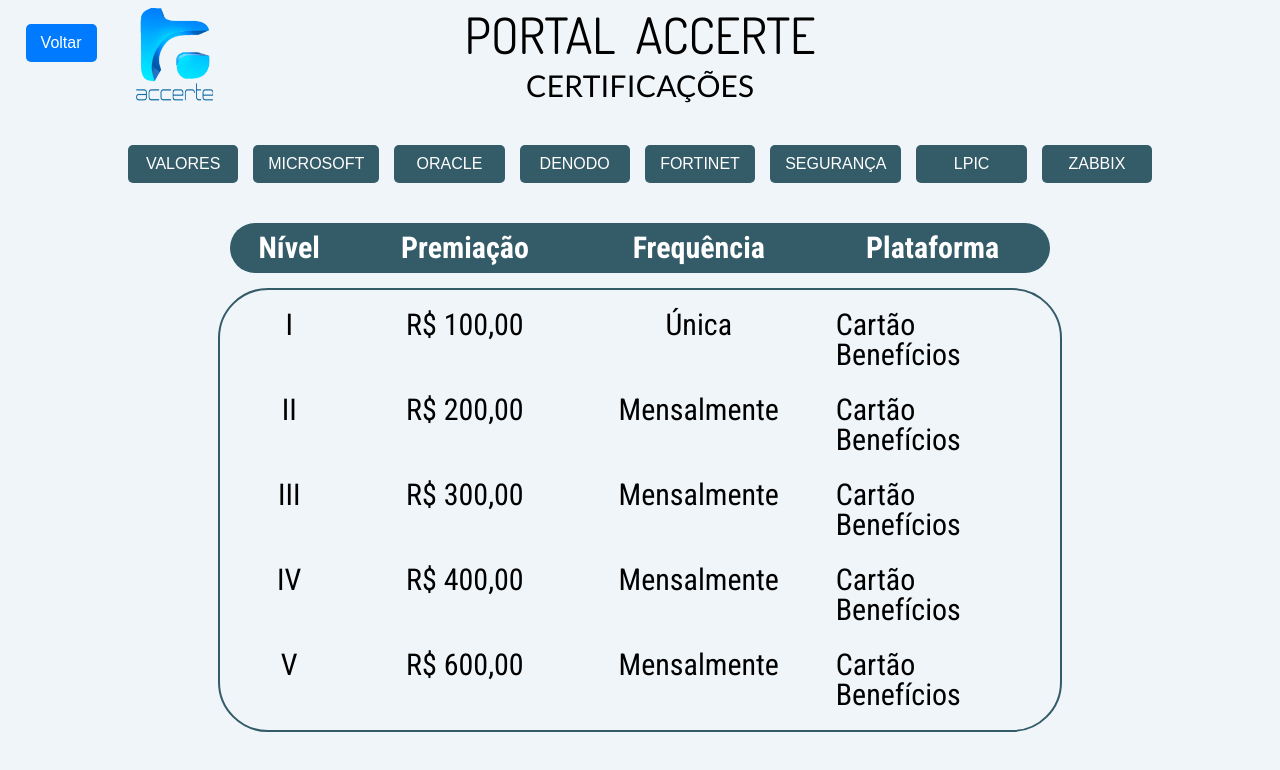
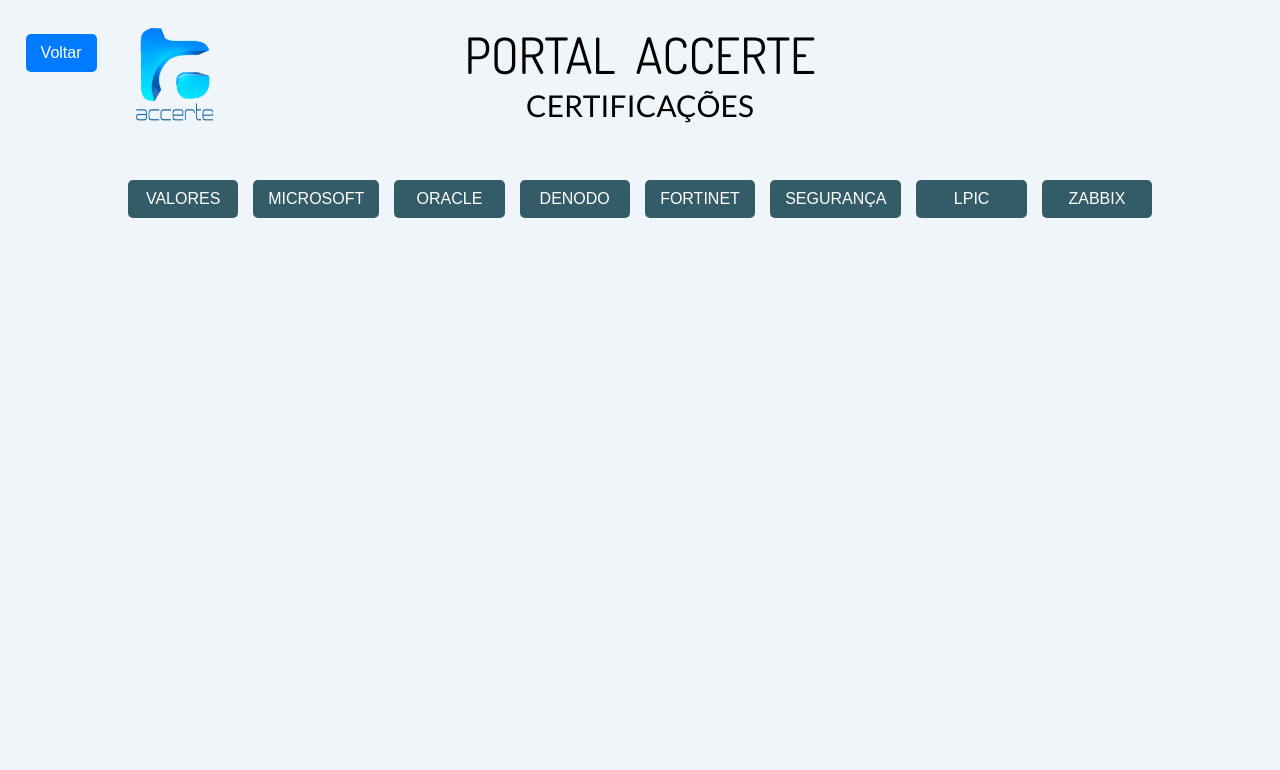
Before and after one commit to anarehder/interno_accerte_front, a React (Vite) app: page /certificacoes in a window 1280 px wide. Shown: the top 770 px of the page. Built offline with nearby package versions, Linux system fonts and the light colour scheme.

Commit message:
feat: title component + certifications list

```diff
--- a/src/components/CertificationsValuesComponent.jsx
+++ b/src/components/CertificationsValuesComponent.jsx
@@ -74,7 +74,7 @@
     border-radius: 50px;
     color: white;
     width: 80%;
-    margin-top: 20px;
+    margin-top: 10px;
 `
 
 const LevelRows = styled.div`
--- /dev/null
+++ b/src/components/TitleComponent.jsx
@@ -0,0 +1,73 @@
+import { Link } from 'react-router-dom';
+import logo from "../assets/LOGO_PNG.png";
+import styled from 'styled-components';
+
+function TitleComponent({pageTitle}) {
+
+    return (
+        <PageContainer>
+            <Link to="/portal">
+                <Button> Voltar </Button>
+            </Link>
+            <TitleContainer>
+                <img src={logo} alt="Logo" />
+                <div>
+                    <p>PORTAL ACCERTE</p>
+                    {pageTitle}
+                </div>
+            </TitleContainer>
+        </PageContainer>
+    )
+}
+
+export default TitleComponent;
+
+const PageContainer = styled.div`
+    width: 100%;
+    position: relative;
+    justify-content: center;
+`
+
+const TitleContainer = styled.div`
+    width: 80%;
+    gap: 15px;
+    justify-content: center;
+    margin-top: 30px;
+    align-items: center;
+    font-family: "Lato", serif;
+    font-weight: 400;
+    font-style: normal;
+    font-size: 30px;
+    div{
+        flex-direction: column;
+        align-items: center;
+        gap: 10px;
+    }
+    p {
+        font-size: 50px;
+        font-family: "Dosis", serif;
+        word-spacing: 10px;
+    }
+    img {
+        width: 100px;
+        position: absolute;
+        left: 10%;
+    }
+}
+`
+
+const Button = styled.button`
+  top: 28%;
+  left: 2%;
+  position: absolute;
+  font-size: 16px;
+  justify-content: center;
+  border: none;
+  border-radius: 5px;
+  cursor: pointer;
+  background-color: ${(props) => (props.color === "clear" ? "#ba1d2a" : "#007bff")};
+  color: white;
+  &:hover {
+    background-color: ${(props) => (props.color === "clear"  ? "#962831" : "#0056b3")};
+  }
+`;
--- a/src/pages/CertificationsPage.jsx
+++ b/src/pages/CertificationsPage.jsx
@@ -1,34 +1,34 @@
 import styled from 'styled-components';
-import { Link } from 'react-router-dom';
-import logo from "../assets/LOGO_PNG.png";
 import CertificationsValueComponent from '../components/CertificationsValuesComponent';
+import { useState } from 'react';
+import TitleComponent from '../components/TitleComponent';
 
 function CertificationsPage() {
+    const partnersList = ["VALORES", "MICROSOFT", "ORACLE", "DENODO", "FORTINET", "SEGURANÇA", "LPIC", "ZABBIX"];
+    const [activeButton, setActiveButton] = useState(null);
+    console.log(activeButton);
+    const handleClick = (label) => {
+      setActiveButton(label);
+    };
 
     return (
         <PageContainer>
-            <Link to="/portal">
-                <Button> Voltar </Button>
-            </Link>
-            <TitleContainer>
-                <img src={logo} alt="Logo"/>
-                <div>
-                <p>PORTAL ACCERTE</p>
-                CERTIFICAÇÕES
-                </div>
-            </TitleContainer>
+            <TitleComponent pageTitle={"CERTIFICAÇÕES"} />
             <ButtonsContainer>
-                <Button>VALORES</Button>
-                <Button>MICROSOFT</Button>
-                <Button>ORACLE</Button>
-                <Button>DENODO</Button>
-                <Button>FORTINET</Button>
-                <Button>SEGURANÇA</Button>
-                <Button>LPIC</Button>
-                <Button>ZABBIX</Button>
+                {partnersList.map((label) => (
+                    <Button
+                        key={label}
+                        active={activeButton === label}
+                        onClick={() => handleClick(label)}
+                    >
+                        {label}
+                        {/* {label} - {activeButton === label && <p>T</p>} */}
+                    </Button>
+                ))}
             </ButtonsContainer>
-
-            <CertificationsValueComponent />
+            {partnersList.map((label) => (
+                activeButton === label && <h1>{label}</h1>))}
+            { activeButton === partnersList[0] && <CertificationsValueComponent /> }
         </PageContainer>
     )
 }
@@ -42,39 +42,6 @@
     flex-direction: column;
     align-items: center;
     gap: 20px;
-    a {
-        position: absolute;
-        left: 2%;
-        top: 3%;
-    }
-`
-
-const TitleContainer = styled.div`
-    width: 80%;
-    gap: 15px;
-    justify-content: center;
-    margin: 10px 0;
-    align-items: center;
-    font-family: "Lato", serif;
-    font-weight: 400;
-    font-style: normal;
-    font-size: 30px;
-    div{
-        flex-direction: column;
-        align-items: center;
-        gap: 10px;
-    }
-    p {
-        font-size: 50px;
-        font-family: "Dosis", serif;
-        word-spacing: 10px;
-    }
-    img {
-        width: 100px;
-        position: absolute;
-        left: 10%;
-    }
-}
 `
 
 const Button = styled.button`
@@ -84,19 +51,14 @@
     border: none;
     border-radius: 5px;
     cursor: pointer;
-  background-color: ${(props) => (props.color === "clear" ? "#ba1d2a" : "#007bff")};
     color: white;
-
+    background-color: ${({ active }) => (active ? "black" : "#345B68")};
     &:hover {
-    background-color: ${(props) => (props.color === "clear"  ? "#962831" : "#0056b3")};
-  }
+        background-color: ${({ active }) => (active ? "rgb(141, 171, 181)" : "black")};
 `;
 
 const ButtonsContainer = styled.div`
     width: 80%;
     gap: 15px;
-    margin-top: 15px;
-    button {
-        background-color: #345B68;
-    }
+    margin-top: 40px;
 `
```
Also changed, not shown: src/assets/CertificationsList.js (added, +115 -0 lines). Lines whose indentation alone changed are shown as unchanged.
